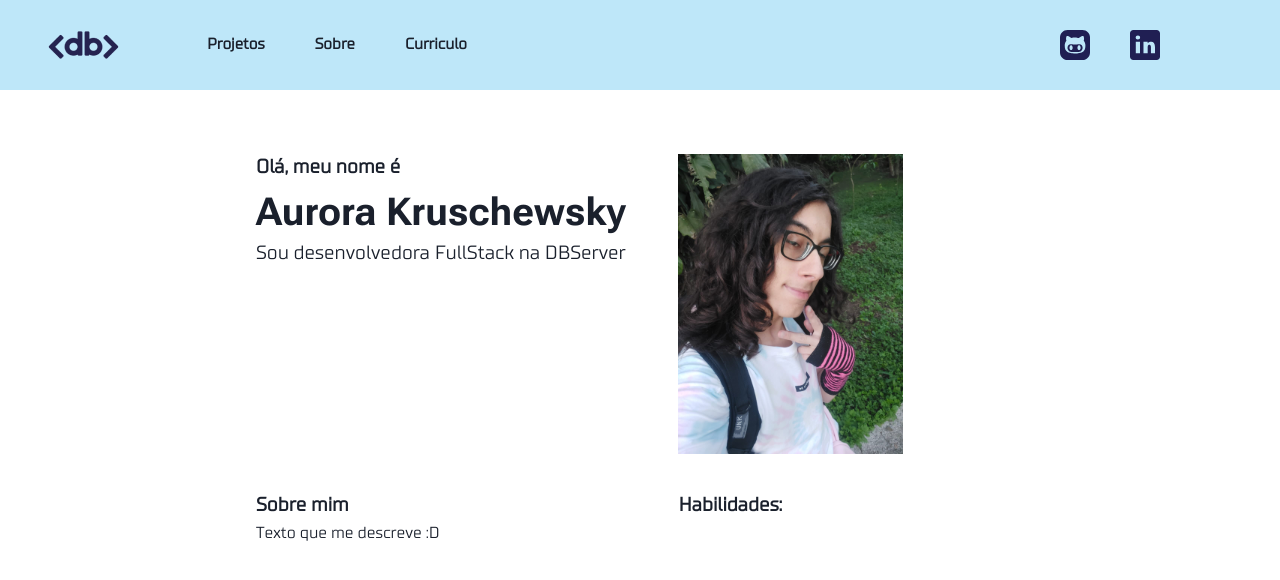
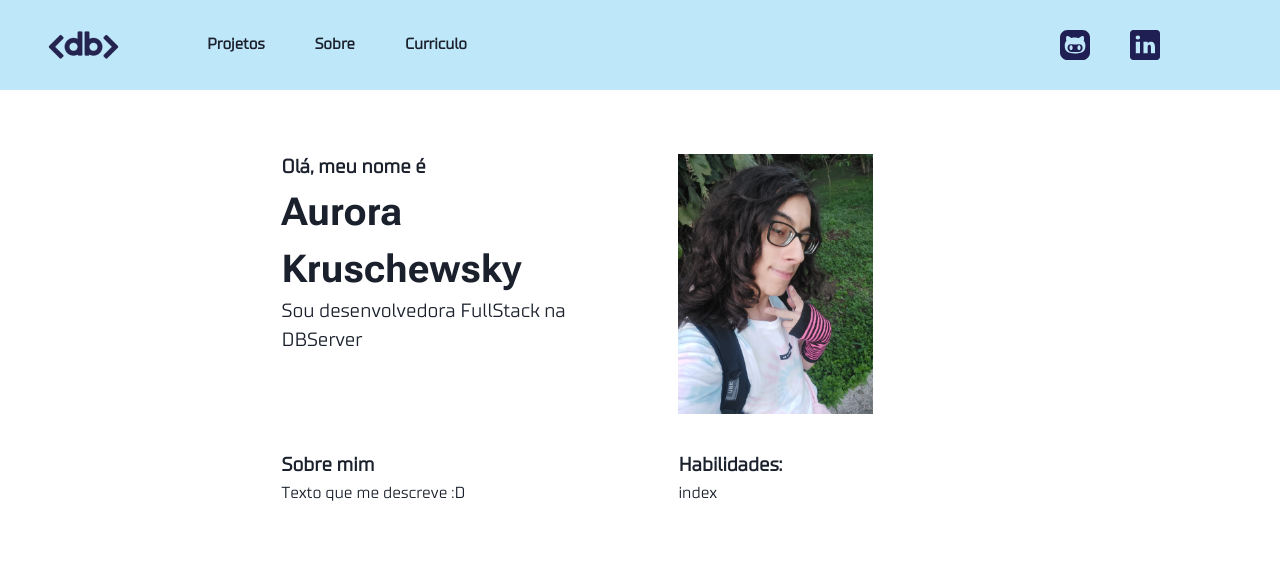
Before and after one commit to AurorinhaBoreal/portfolio-db, a React (Vite) app: page / in a window 1280 px wide. Shown: the top 580 px of the page. Built offline with nearby package versions, Linux system fonts and the light colour scheme.

Commit message:
style: Minor Changes in Style

```diff
--- a/src/pages/Home/h.module.css
+++ b/src/pages/Home/h.module.css
@@ -1,5 +1,5 @@
 .bodyContainer {
-    margin: 5vw 20vw 0 20vw;
+    margin: 5vw 22vw 5vw 22vw;
     display: grid;
     grid-template-rows: 2;
     grid-template-columns: 50% 50%;
@@ -26,7 +26,7 @@
 }
 
 .myImage {
-    height: 300px;
+    height: 260px;
     width: auto;
     object-fit: cover;
 }
--- a/src/pages/Home/index.tsx
+++ b/src/pages/Home/index.tsx
@@ -2,6 +2,7 @@ import { Box, Image, Text } from "@chakra-ui/react"
 import styles from "./h.module.css"
 import Header from "../../components/Header"
 import myImage from "../../assets/myImage.jpg"
+import SkillCard from "../../components/SkillCard"
 
 export default function Home() {
   return (
@@ -20,6 +21,7 @@ export default function Home() {
           </Box>
           <Box className={styles.skillWrapper}>
             <Text className={styles.skillTitle}>Habilidades:</Text>
+            <SkillCard />
           </Box>
         </Box>
     </>
```
